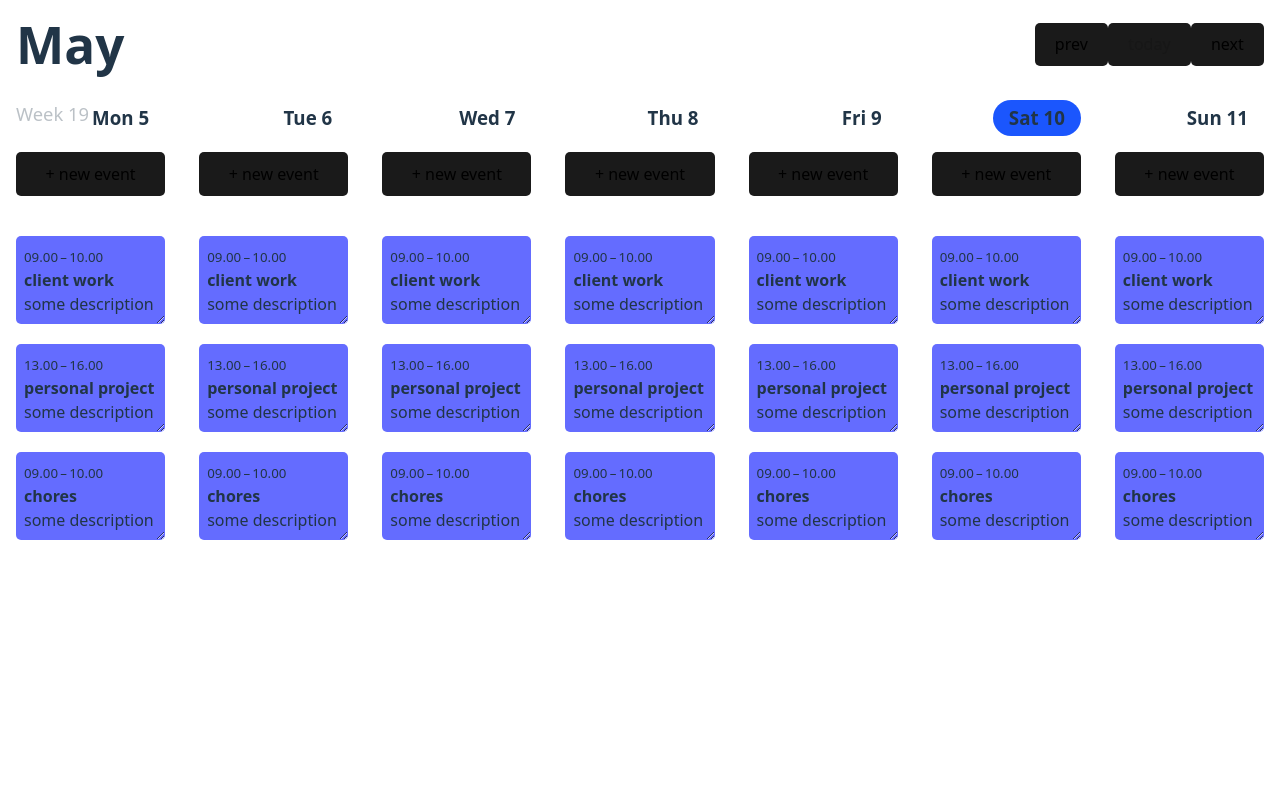
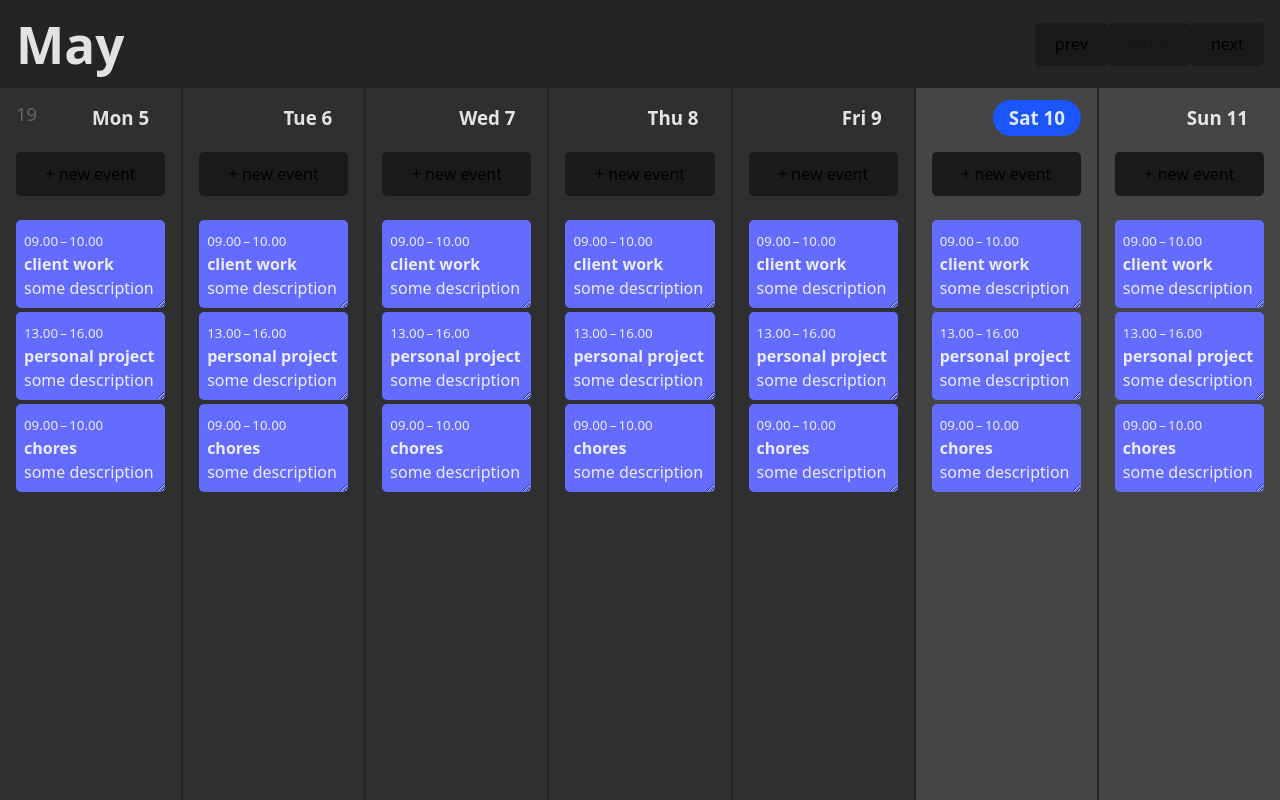
Before and after one commit to fraulueneburg/thatcalendar-fe, a React (Vite) app: page / in a window 1280 px wide. Built offline with nearby package versions, Linux system fonts and the light colour scheme.

Commit message:
style: refactor css

```diff
--- a/src/styles/App.scss
+++ b/src/styles/App.scss
@@ -9,6 +9,17 @@
 	flex-wrap: wrap;
 	flex-direction: column;
 	height: 100dvh;
+}
+
+.sr-only {
+	border: 0;
+	clip: rect(0, 0, 0, 0);
+	position: absolute;
+	height: 1px;
+	margin: -1px;
+	overflow: hidden;
+	padding: 0;
+	width: 1px;
 }
 
 .page-header {
@@ -27,6 +38,11 @@ h6 {
 	margin: 0;
 }
 
+h1 {
+	font-size: 3.2em;
+	line-height: 1.1;
+}
+
 ul {
 	max-width: 1280px;
 	margin: 0 auto;
@@ -40,6 +56,16 @@ ul {
 h1 {
 	.year {
 		font-weight: normal;
+	}
+}
+
+a {
+	font-weight: 500;
+	color: var(--color-primary);
+	text-decoration: inherit;
+
+	&:hover {
+		color: #535bf2;
 	}
 }
 
--- a/src/styles/index.scss
+++ b/src/styles/index.scss
@@ -11,76 +11,9 @@
 	text-rendering: optimizeLegibility;
 	-webkit-font-smoothing: antialiased;
 	-moz-osx-font-smoothing: grayscale;
-
-	--color-primary: #646cff;
-}
-
-@media (prefers-color-scheme: light) {
-	:root {
-		color: #213547;
-		background-color: #ffffff;
-	}
-	a:hover {
-		color: #747bff;
-	}
-	button {
-		background-color: #f9f9f9;
-	}
-}
-
-a {
-	font-weight: 500;
-	color: var(--color-primary);
-	text-decoration: inherit;
-}
-
-a:hover {
-	color: #535bf2;
 }
 
 body {
 	margin: 0;
 	min-height: 100vh;
 }
-
-h1 {
-	font-size: 3.2em;
-	line-height: 1.1;
-}
-
-button {
-	border-radius: 8px;
-	border: 1px solid transparent;
-	padding: 0.6em 1.2em;
-	font-size: 1em;
-	font-weight: 500;
-	font-family: inherit;
-	background-color: #1a1a1a;
-	cursor: pointer;
-	transition: border-color 0.25s;
-
-	&:not(:disabled):hover {
-		border-color: var(--color-primary);
-	}
-
-	&:focus,
-	&:focus-visible {
-		outline: 4px auto -webkit-focus-ring-color;
-	}
-
-	&:disabled {
-		cursor: default;
-	}
-}
-
-.task {
-	background-color: var(--color-primary);
-	margin-top: 1rem;
-	overflow: hidden;
-	padding: 0.5rem;
-	resize: vertical;
-
-	* {
-		margin: 0;
-	}
-}
```
